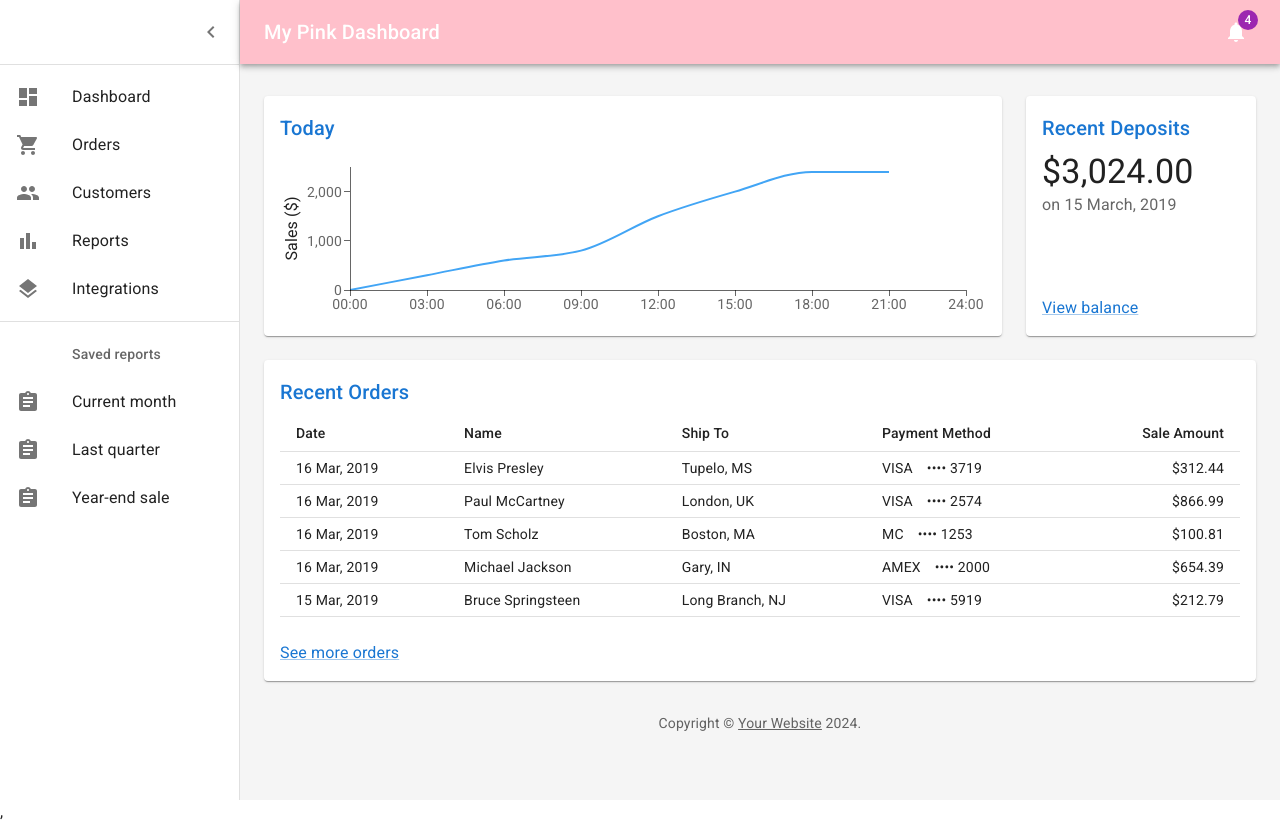
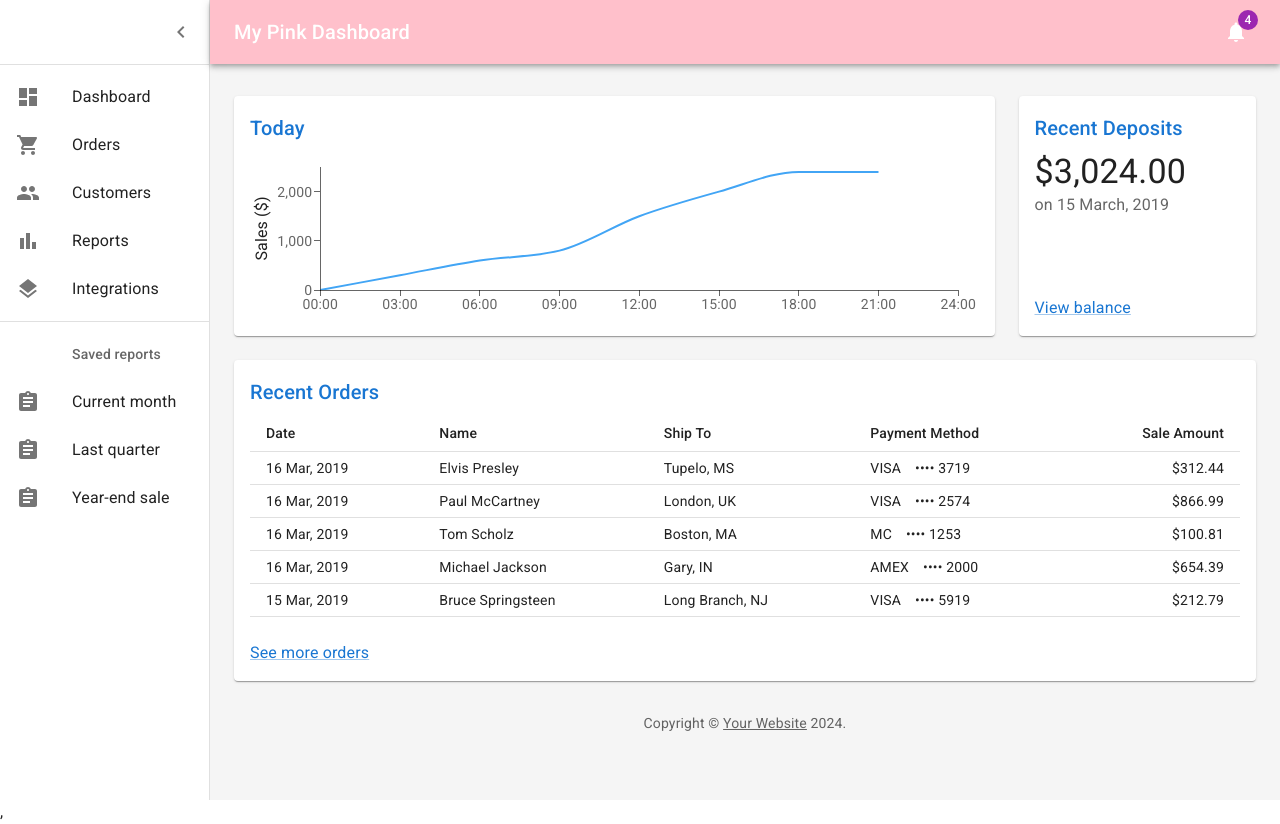
Before and after one commit to TatsianaLohinava/visual-testing-tools, a React (Vite) app: page / in a window 1280 px wide. Built offline with nearby package versions, Linux system fonts and the light colour scheme.

Commit message:
add visual changes

```diff
--- a/src/Dashboard.tsx
+++ b/src/Dashboard.tsx
@@ -35,7 +35,7 @@ function Copyright(props: any) {
   );
 }
 
-const drawerWidth: number = 240;
+const drawerWidth: number = 210;
 
 interface AppBarProps extends MuiAppBarProps {
   open?: boolean;
--- a/src/theme.js
+++ b/src/theme.js
@@ -5,7 +5,7 @@ import { red } from '@mui/material/colors';
 const theme = createTheme({
   palette: {
     primary: {
-      main: '#556cd6',
+      main: "#5d78f5",
     },
     secondary: {
       main: '#19857b',
@@ -14,6 +14,11 @@ const theme = createTheme({
       main: red.A400,
     },
   },
+  typography: {
+    h6: {
+      fontSize: 21,
+    },
+  },
 });
 
 export default theme;
```
